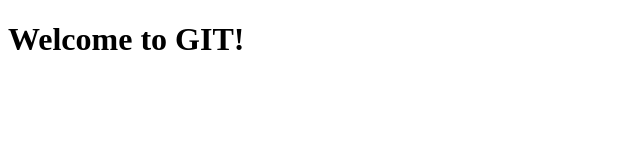
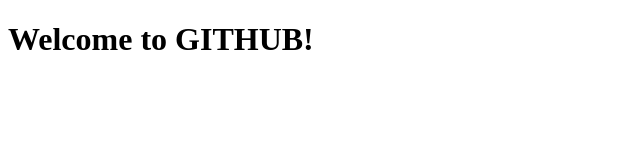
Before and after one commit to varanasikrishna/Git-WE-Demo-Repo, a plain HTML site: page index.html in a window 1280 px wide. Shown: the whole page, without its empty margins (0-640 px from the left). Drawn offline with Linux system fonts and the light colour scheme.

Commit message:
Update index.html

```diff
--- a/index.html
+++ b/index.html
@@ -7,6 +7,6 @@
     <title>Document</title>
 </head>
 <body>
-    <h1>Welcome to GIT!</h1>
+    <h1>Welcome to GITHUB!</h1>
 </body>
 </html>
```
